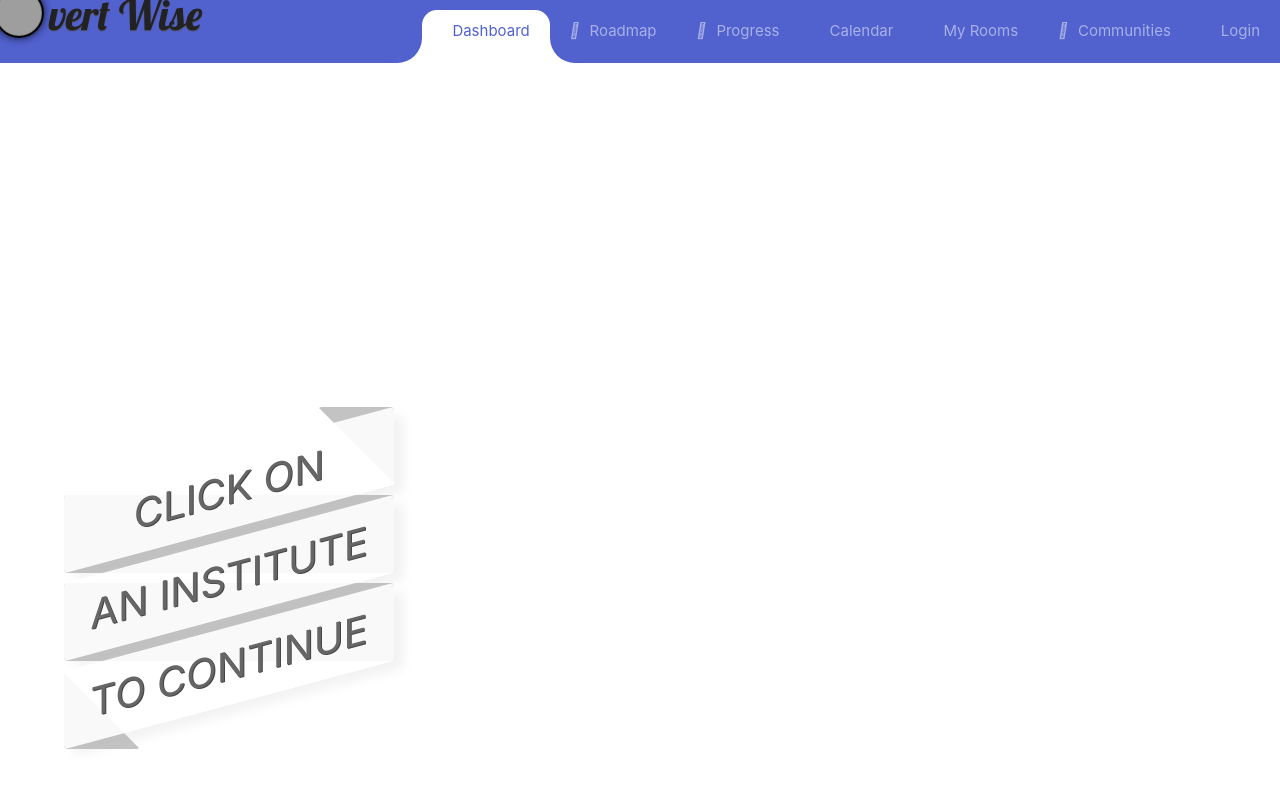
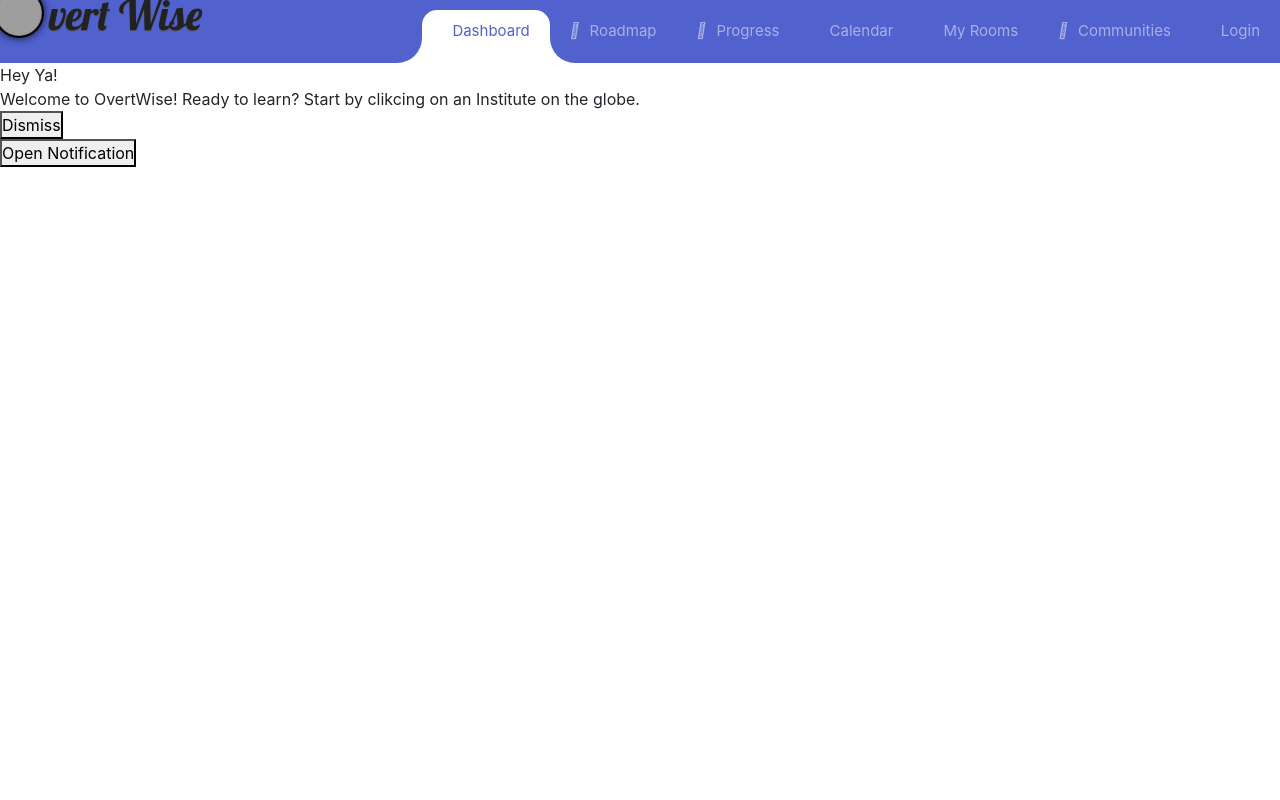
Before and after one commit to rohansahni/overtwise, a Django app: page / in a window 1280 px wide. Run offline with Django 4.2, Linux system fonts and the light colour scheme; some libraries are stand-ins or nearby versions; grey boxes are pictures that could not be loaded.

Commit message:
Update dashboard.html

```diff
--- a/frontend/templates/dashboard.html
+++ b/frontend/templates/dashboard.html
@@ -1,16 +1,27 @@
 <!-- Best on mobile with Gesture -->
 {% extends 'index.html' %} {% load static %} {% block content %}
-
-<div class="banner">
-            <div class="line">
-                <span>Click on</span>
-            </div>
-            <div class="line">
-                <span>an institute</span>
-            </div>
-            <div class="line">
-                <span>to continue</span>
-            </div>
+<link rel="stylesheet" href="https://cdnjs.cloudflare.com/ajax/libs/font-awesome/4.7.0/css/font-awesome.min.css" integrity="sha512-SfTiTlX6kk+qitfevl/7LibUOeJWlt9rbyDn92a1DqWOw9vWG2MFoays0sgObmWazO5BQPiFucnnEAjpAB+/Sw==" crossorigin="anonymous" />
+<div class="popup center">
+  <!-- <div class="icon">
+    <i class="fa fa-bell"></i>
+  </div> -->
+  <div class="title">
+    Hey Ya!
+  </div>
+  <div class="description">
+    Welcome to OvertWise! Ready to learn? Start by clikcing on an Institute on the globe.
+  </div>
+  <div class="dismiss-btn">
+    <button id="dismiss-popup-btn">
+      Dismiss
+    </button>
+  </div>
+</div>
+<div class="center">
+  <button id="open-popup-btn" class="open-btn">
+    Open Notification
+  </button>
+   <div class="notif"></div>
 </div>
 
 <link rel="stylesheet" href="{% static 'css/dashboard.css' %}" />
@@ -22,6 +33,7 @@
 
 
 
+<script src="{% static 'js/dashboard.js' %}"></script>
 <script src="//unpkg.com/globe.gl"></script>
 <div id="globeViz"></div>
 
```
